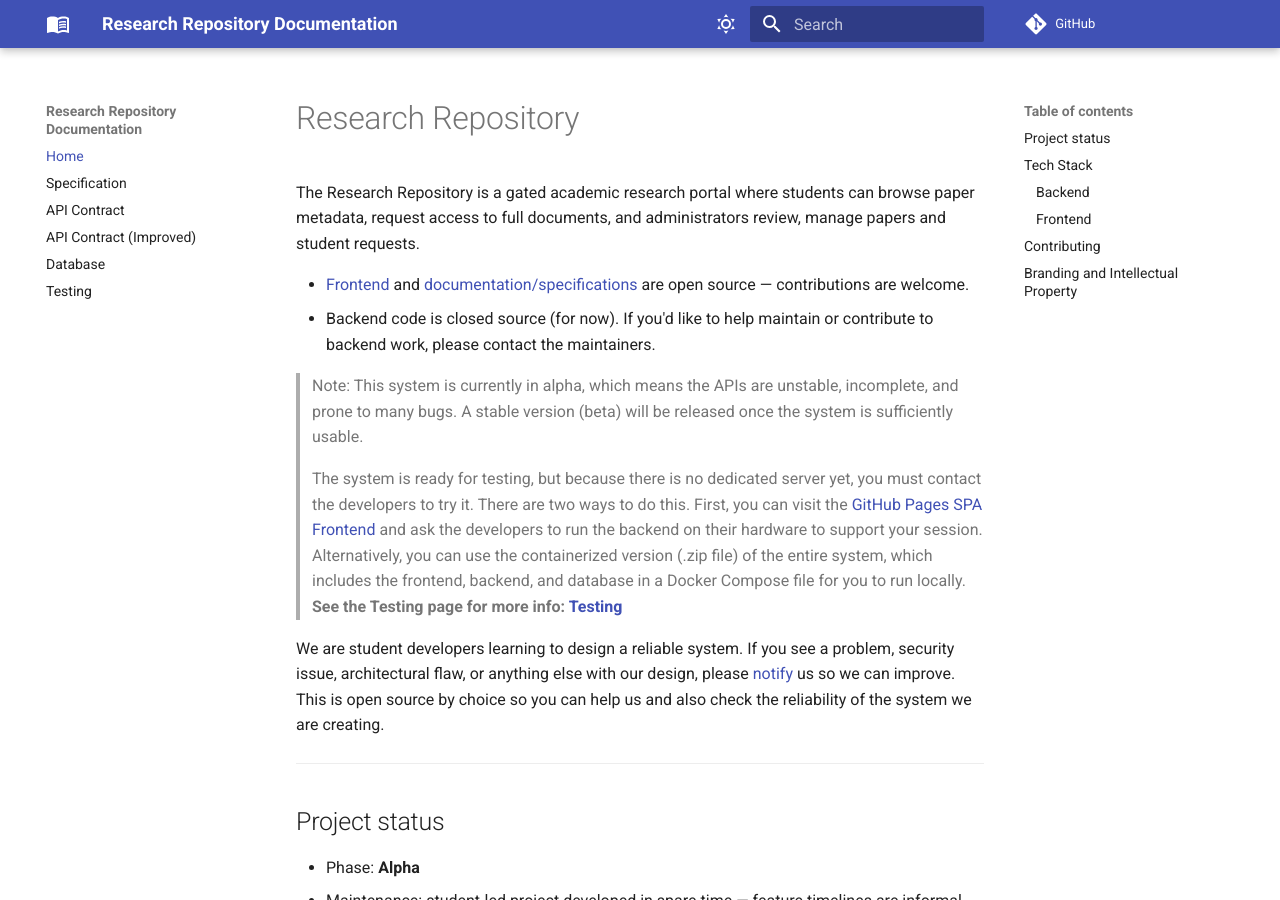
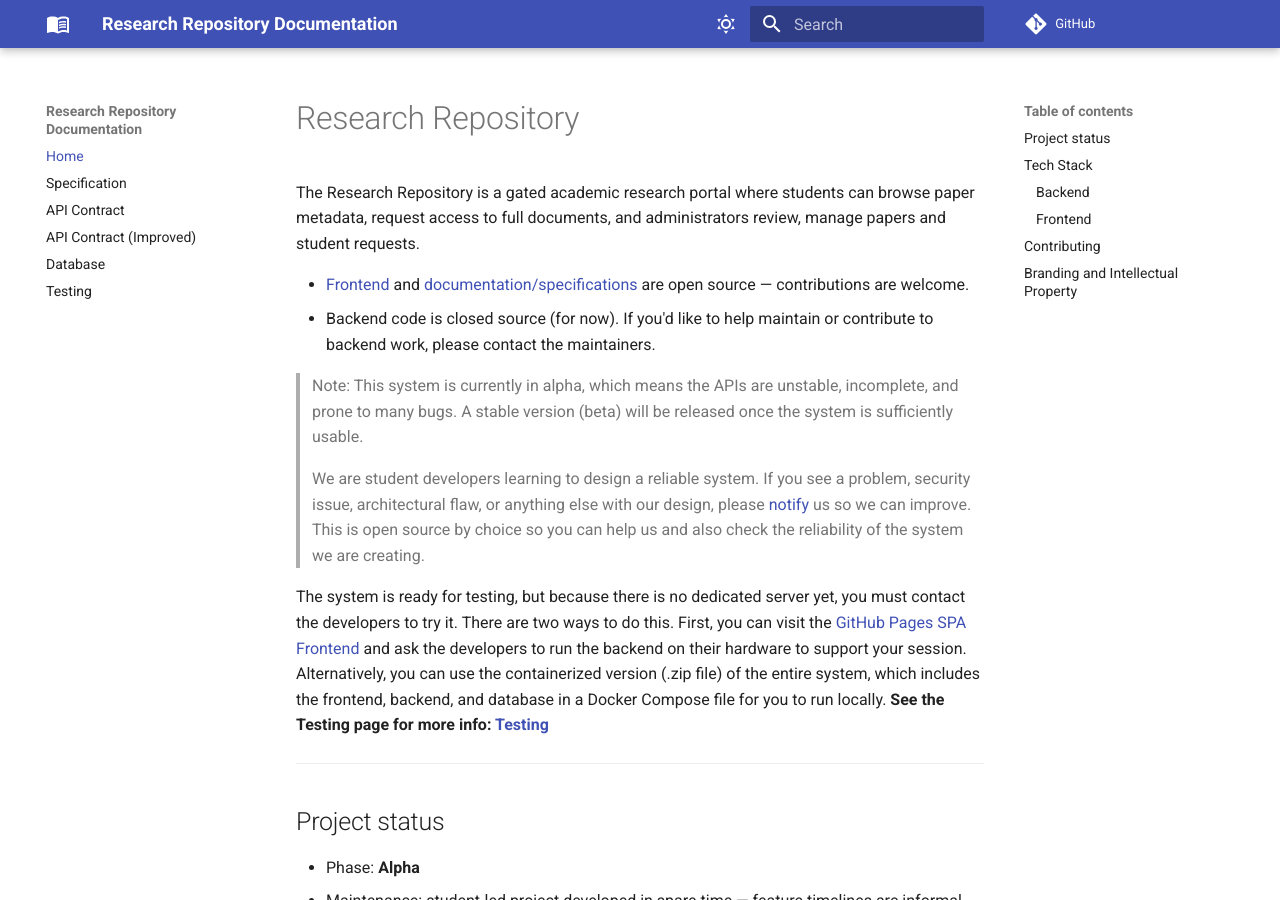
Before and after one commit to r4ppz/research-repo-docs, an MkDocs documentation site: the page built from docs/index.md, in a window 1280 px wide and 900 px high. Built offline with MkDocs 1.6.1 and Material for MkDocs 9.7.7, drawn with Linux system fonts in a browser that asks for light colours; comment, search, counter and statistics services are not loaded.

```diff
--- a/docs/index.md
+++ b/docs/index.md
@@ -7,9 +7,9 @@ The Research Repository is a gated academic research portal where students can b
 
 > Note: This system is currently in alpha, which means the APIs are unstable, incomplete, and prone to many bugs. A stable version (beta) will be released once the system is sufficiently usable.
 
-> The system is ready for testing, but because there is no dedicated server yet, you must contact the developers to try it. There are two ways to do this. First, you can visit the [GitHub Pages SPA Frontend](https://r4ppz.github.io/research-repository/) and ask the developers to run the backend on their hardware to support your session. Alternatively, you can use the containerized version (.zip file) of the entire system, which includes the frontend, backend, and database in a Docker Compose file for you to run locally. **See the Testing page for more info: [Testing](./testing.md)**
+> We are student developers learning to design a reliable system. If you see a problem, security issue, architectural flaw, or anything else with our design, please [notify](https://github.com/r4ppz/research-repository/issues) us so we can improve. This is open source by choice so you can help us and also check the reliability of the system we are creating.
 
-We are student developers learning to design a reliable system. If you see a problem, security issue, architectural flaw, or anything else with our design, please [notify](https://github.com/r4ppz/research-repository/issues) us so we can improve. This is open source by choice so you can help us and also check the reliability of the system we are creating.
+The system is ready for testing, but because there is no dedicated server yet, you must contact the developers to try it. There are two ways to do this. First, you can visit the [GitHub Pages SPA Frontend](https://r4ppz.github.io/research-repository/) and ask the developers to run the backend on their hardware to support your session. Alternatively, you can use the containerized version (.zip file) of the entire system, which includes the frontend, backend, and database in a Docker Compose file for you to run locally. **See the Testing page for more info: [Testing](./testing.md)**
 
 ---
 
```
